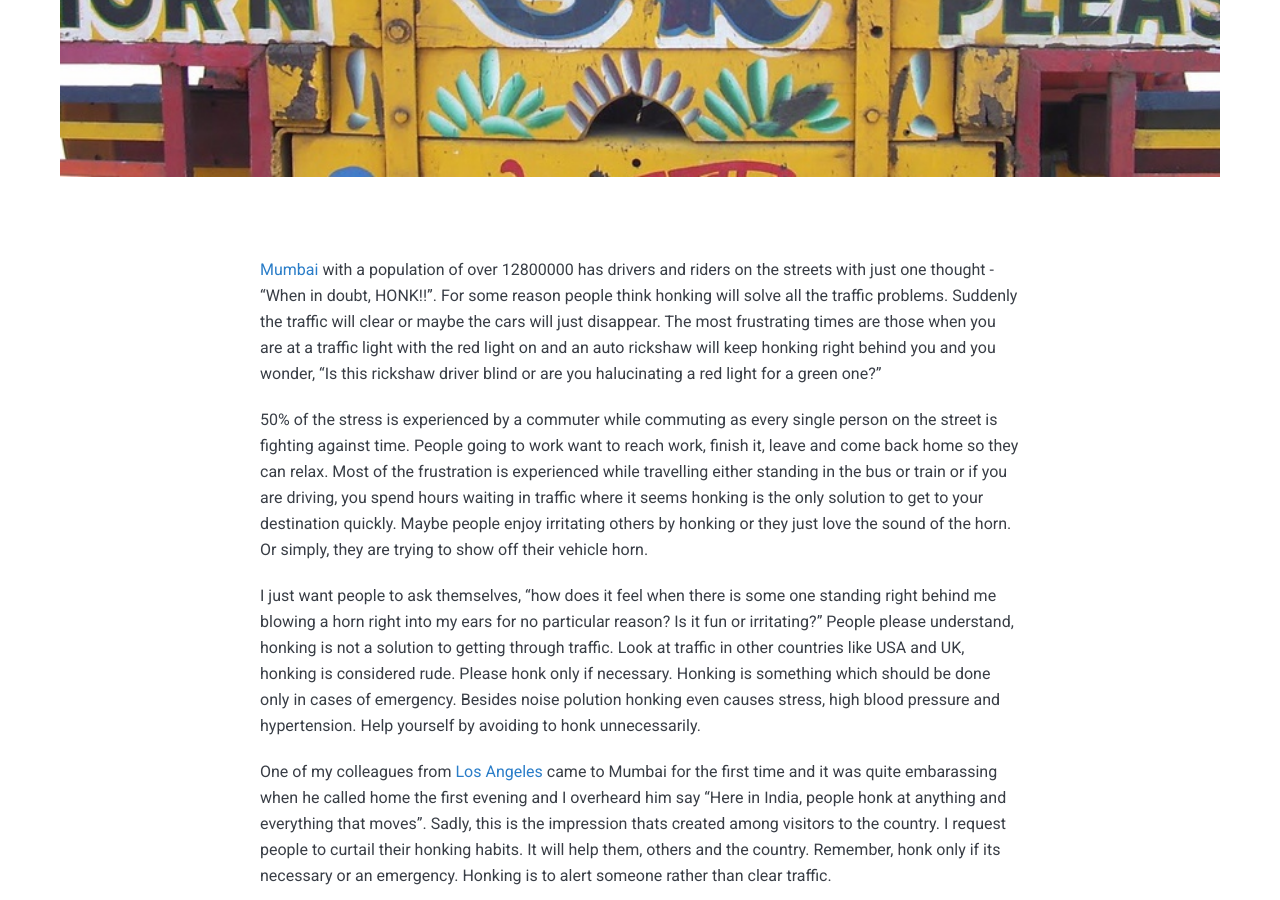
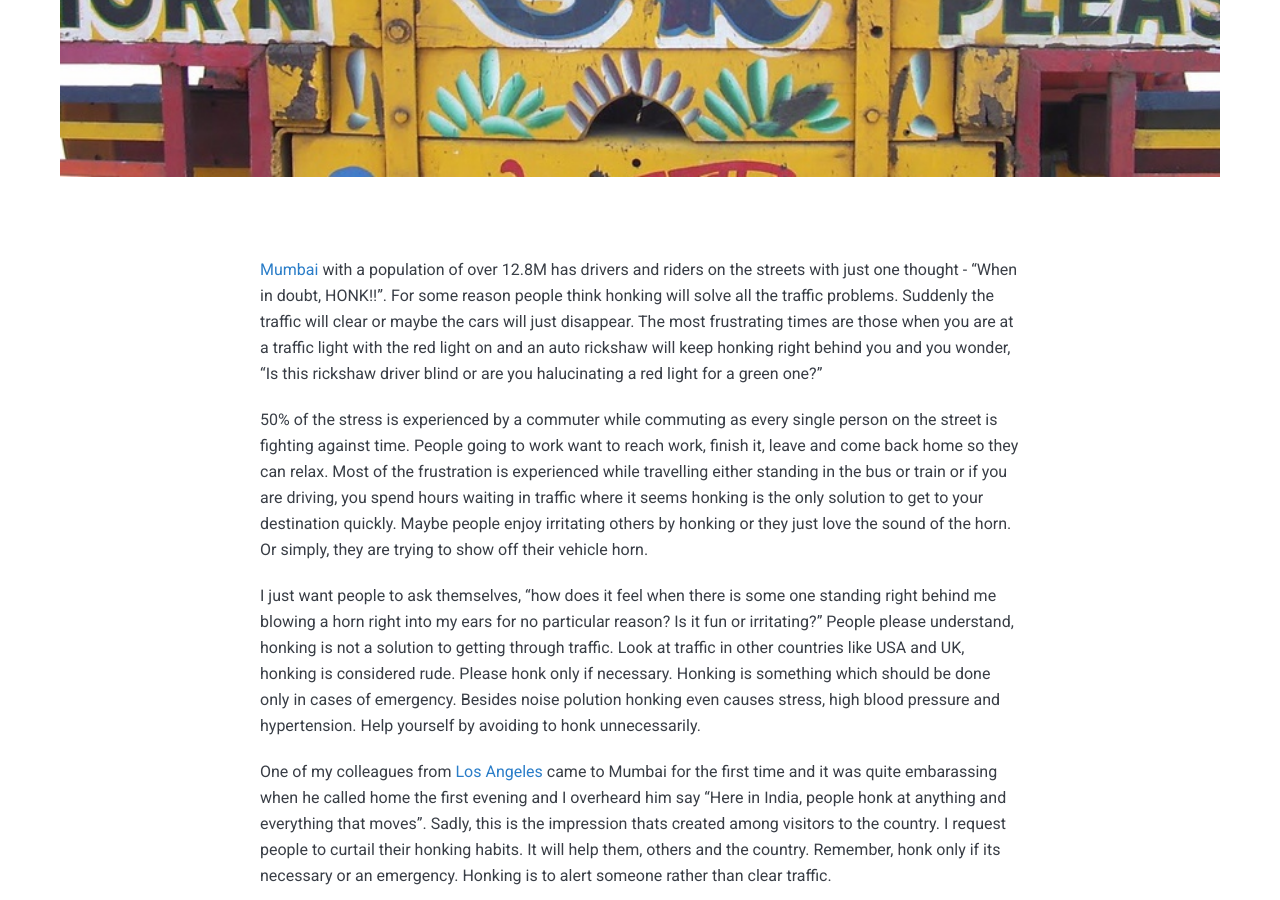
Before and after one commit to paragnairdev/paragnairdev.github.io, a Jekyll site: the page built from _posts/2009-01-01-horn-not-ok-please.md, in a window 1280 px wide and 900 px high, scrolled down 866 px. Built offline with Jekyll 4.4.1, drawn with Linux system fonts in a browser that asks for light colours; nearby versions of some CDN libraries.

Commit message:
Minor change

```diff
--- a/_posts/2009-01-01-horn-not-ok-please.md
+++ b/_posts/2009-01-01-horn-not-ok-please.md
@@ -6,7 +6,7 @@ image:  horn-not-ok-please.jpg
 tags: Mumbai
 ---
 
-[Mumbai](https://en.wikipedia.org/wiki/Mumbai) with a population of over 12800000 has drivers and riders on the streets with just one thought - "When in doubt, HONK!!". For some reason people think honking will solve all the traffic problems. Suddenly the traffic will clear or maybe the cars will just disappear. The most frustrating times are those when you are at a traffic light with the red light on and an auto rickshaw will keep honking right behind you and you wonder, "Is this rickshaw driver blind or are you halucinating a red light for a green one?"
+[Mumbai](https://en.wikipedia.org/wiki/Mumbai) with a population of over 12.8M has drivers and riders on the streets with just one thought - "When in doubt, HONK!!". For some reason people think honking will solve all the traffic problems. Suddenly the traffic will clear or maybe the cars will just disappear. The most frustrating times are those when you are at a traffic light with the red light on and an auto rickshaw will keep honking right behind you and you wonder, "Is this rickshaw driver blind or are you halucinating a red light for a green one?"
 
 50% of the stress is experienced by a commuter while commuting as every single person on the street is fighting against time. People going to work want to reach work, finish it, leave and come back home so they can relax. Most of the frustration is experienced while travelling either standing in the bus or train or if you are driving, you spend hours waiting in traffic where it seems honking is the only solution to get to your destination quickly. Maybe people enjoy irritating others by honking or they just love the sound of the horn. Or simply, they are trying to show off their vehicle horn.
 
```
